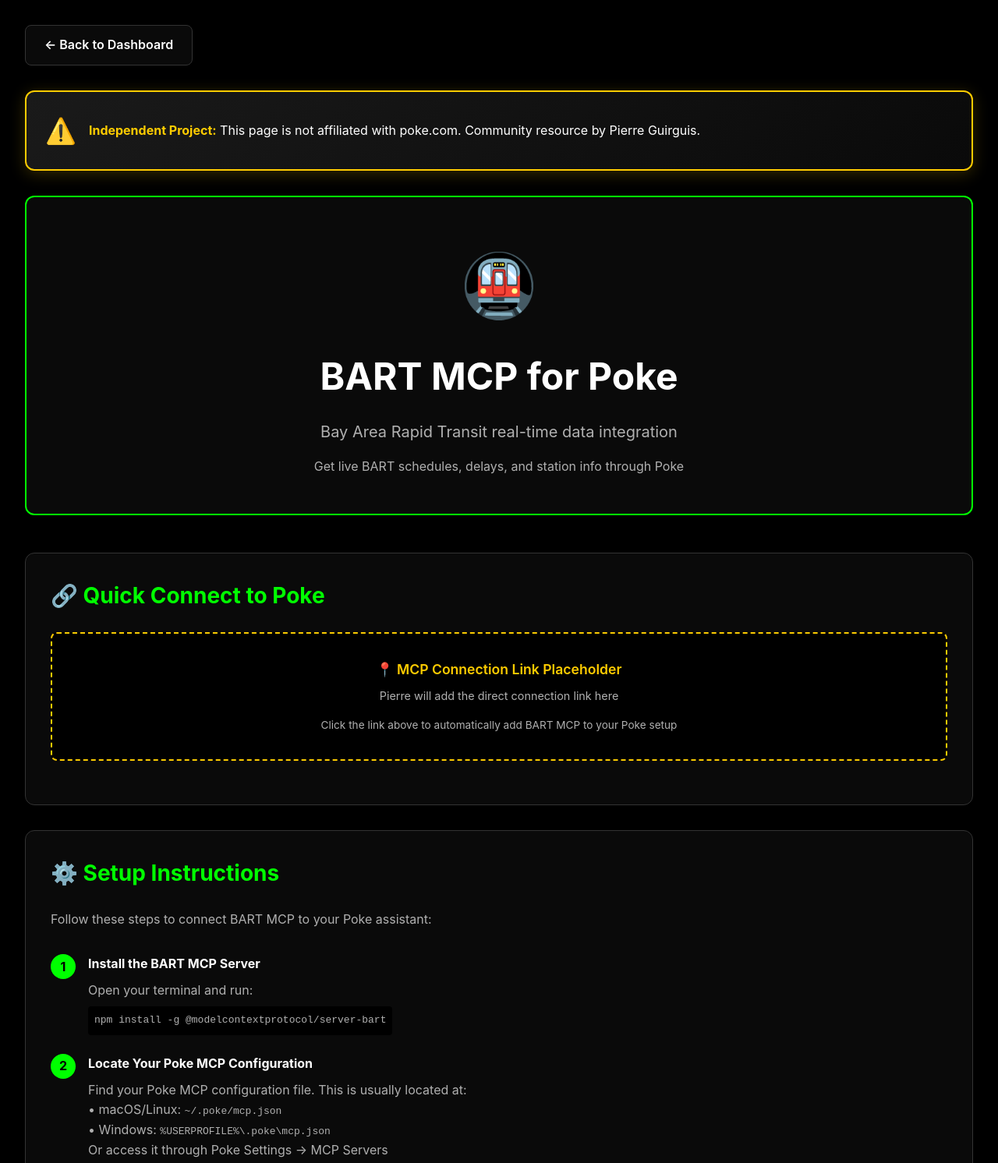
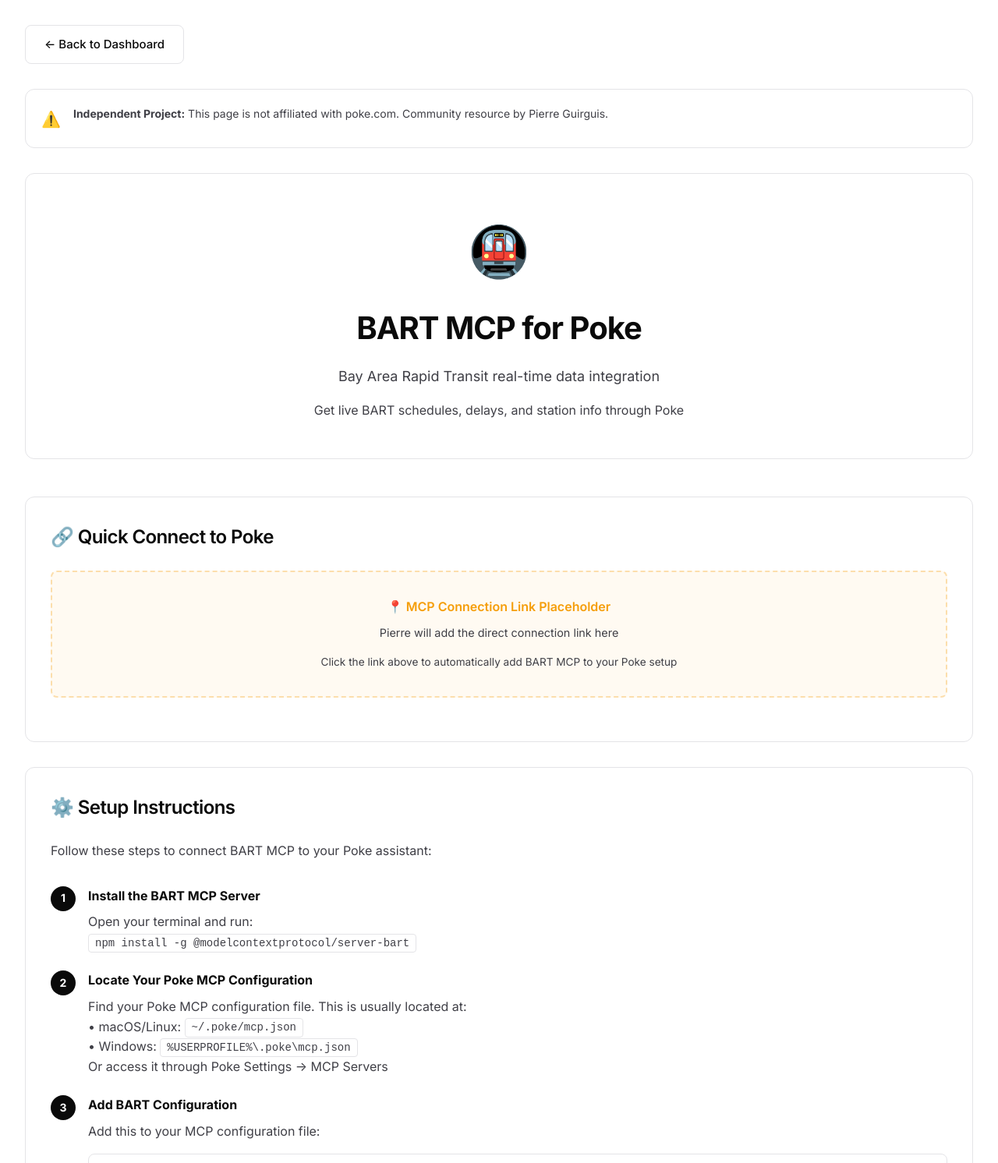
Before and after one commit to guirguispierre/mcp-dashboard, a website: page bart.html in a window 1280 px wide. Shown: the top 1492 px of the page at 78% size. Drawn offline with Linux system fonts and the light colour scheme.

Commit message:
Complete theme update: Convert all integration pages to minimal black/white design
Updated all 10 integration guide pages to match index.html minimal aesthetic:
- Replaced neon green (#00ff00) with grayscale + subtle blue (#0ea5e9)
- Removed all glowing effects and text shadows
- Updated to use integration-styles-minimal.css
- Added Inter font family for consistency
- Changed Credit sections from green accent borders to minimal gray
- Simplified all colors, borders, and spacing
- Maintained all content and functionality

Files updated:
✅ bart.html
✅ ffmpeg.html
✅ earnings-feed.html
✅ last-fm.html
✅ todoist.html
✅ github.html
✅ deepwiki.html
✅ netlify.html
✅ supabase.html
✅ vercel.html

All pages now have consistent minimal black/white theme matching index.html

```diff
--- a/bart.html
+++ b/bart.html
@@ -5,123 +5,10 @@
     <meta name="viewport" content="width=device-width, initial-scale=1.0">
     <meta name="description" content="BART MCP Integration for Poke - Bay Area Rapid Transit real-time data">
     <title>BART MCP for Poke - MCP Dashboard</title>
-    <link rel="stylesheet" href="style.css">
-    <style>
-        .back-nav {
-            margin-bottom: 2rem;
-        }
-        .back-btn {
-            display: inline-flex;
-            align-items: center;
-            gap: 0.5rem;
-            padding: 0.75rem 1.5rem;
-            background: var(--surface);
-            border: 1px solid var(--border-color);
-            border-radius: 8px;
-            color: var(--text-primary);
-            text-decoration: none;
-            transition: all 0.3s ease;
-            font-weight: 600;
-        }
-        .back-btn:hover {
-            background: var(--success-color);
-            color: var(--background);
-            border-color: var(--success-color);
-            transform: translateX(-5px);
-        }
-        .hero-section {
-            text-align: center;
-            padding: 3rem 0;
-            margin-bottom: 3rem;
-            background: var(--surface);
-            border-radius: 12px;
-            border: 2px solid var(--success-color);
-        }
-        .hero-icon {
-            font-size: 5rem;
-            margin-bottom: 1rem;
-        }
-        .hero-title {
-            font-size: 3rem;
-            margin-bottom: 1rem;
-            color: var(--text-primary);
-        }
-        .hero-subtitle {
-            font-size: 1.25rem;
-            color: var(--text-secondary);
-        }
-        .content-section {
-            background: var(--surface);
-            border: 1px solid var(--border-color);
-            border-radius: 12px;
-            padding: 2rem;
-            margin-bottom: 2rem;
-        }
-        .section-title {
-            font-size: 1.75rem;
-            color: var(--success-color);
-            margin-bottom: 1.5rem;
-            display: flex;
-            align-items: center;
-            gap: 0.75rem;
-        }
-        .connection-placeholder {
-            background: var(--background);
-            border: 2px dashed var(--warning-color);
-            border-radius: 8px;
-            padding: 2rem;
-            margin: 1.5rem 0;
-            text-align: center;
-        }
-        .placeholder-text {
-            color: var(--warning-color);
-            font-weight: 600;
-            font-size: 1.1rem;
-            margin-bottom: 0.5rem;
-        }
-        .conversation-example {
-            background: var(--background);
-            border-left: 4px solid var(--success-color);
-            padding: 1.5rem;
-            margin: 1rem 0;
-            border-radius: 4px;
-        }
-        .user-message {
-            color: var(--text-primary);
-            font-weight: 600;
-            margin-bottom: 0.75rem;
-        }
-        .poke-response {
-            color: var(--text-secondary);
-            line-height: 1.6;
-            padding-left: 1rem;
-        }
-        .step-list {
-            list-style: none;
-            counter-reset: step-counter;
-        }
-        .step-list li {
-            counter-increment: step-counter;
-            margin-bottom: 1.5rem;
-            padding-left: 3rem;
-            position: relative;
-        }
-        .step-list li::before {
-            content: counter(step-counter);
-            position: absolute;
-            left: 0;
-            top: 0;
-            background: var(--success-color);
-            color: var(--background);
-            width: 2rem;
-            height: 2rem;
-            border-radius: 50%;
-            display: flex;
-            align-items: center;
-            justify-content: center;
-            font-weight: 700;
-        }
-    </style>
+    <link rel="preconnect" href="https://fonts.googleapis.com">
+    <link rel="preconnect" href="https://fonts.gstatic.com" crossorigin>
+    <link href="https://fonts.googleapis.com/css2?family=Inter:wght@300;400;500;600;700&display=swap" rel="stylesheet">
+    <link rel="stylesheet" href="integration-styles-minimal.css">
 </head>
 <body>
     <div class="container">
@@ -156,14 +43,14 @@
 
             <ol class="step-list">
                 <li>
-                    <strong style="color: var(--text-primary);">Install the BART MCP Server</strong>
+                    <strong>Install the BART MCP Server</strong>
                     <p style="color: var(--text-secondary); margin-top: 0.5rem;">
                         Open your terminal and run:<br>
-                        <code style="background: var(--background); padding: 0.5rem; display: inline-block; margin-top: 0.5rem; border-radius: 4px;">npm install -g @modelcontextprotocol/server-bart</code>
+                        <code>npm install -g @modelcontextprotocol/server-bart</code>
                     </p>
                 </li>
                 <li>
-                    <strong style="color: var(--text-primary);">Locate Your Poke MCP Configuration</strong>
+                    <strong>Locate Your Poke MCP Configuration</strong>
                     <p style="color: var(--text-secondary); margin-top: 0.5rem;">
                         Find your Poke MCP configuration file. This is usually located at:<br>
                         • macOS/Linux: <code>~/.poke/mcp.json</code><br>
@@ -172,9 +59,9 @@
                     </p>
                 </li>
                 <li>
-                    <strong style="color: var(--text-primary);">Add BART Configuration</strong>
+                    <strong>Add BART Configuration</strong>
                     <p style="color: var(--text-secondary); margin-top: 0.5rem;">Add this to your MCP configuration file:</p>
-                    <pre style="background: var(--background); padding: 1rem; border-radius: 8px; overflow-x: auto; margin-top: 0.5rem;"><code>{
+                    <pre><code>{
   "mcpServers": {
     "bart": {
       "command": "npx",
@@ -187,13 +74,13 @@
                     </p>
                 </li>
                 <li>
-                    <strong style="color: var(--text-primary);">Restart Poke</strong>
+                    <strong>Restart Poke</strong>
                     <p style="color: var(--text-secondary); margin-top: 0.5rem;">
                         Close and restart your Poke application to load the new MCP server.
                     </p>
                 </li>
                 <li>
-                    <strong style="color: var(--text-primary);">Test the Connection</strong>
+                    <strong>Test the Connection</strong>
                     <p style="color: var(--text-secondary); margin-top: 0.5rem;">
                         Try asking Poke: <em>"Are there any BART delays right now?"</em>
                     </p>
@@ -237,28 +124,17 @@
                     All stations provide connections to Muni and other transit systems."
                 </div>
             </div>
-
-            <div class="conversation-example">
-                <div class="user-message">👤 You: "How long does it take to get from SF to Oakland Airport?"</div>
-                <div class="poke-response">
-                    🤖 Poke: "From downtown San Francisco (Embarcadero) to Oakland International Airport (OAK):<br><br>
-                    ⏱️ Estimated travel time: 35-40 minutes<br>
-                    🚇 Transfer required at Coliseum station to OAK connector<br>
-                    💰 Fare: $11.20 (including airport connector)<br><br>
-                    Trains run every 15-20 minutes during peak hours."
-                </div>
-            </div>
         </div>
 
         <div class="content-section">
             <h2 class="section-title">🙏 Credits & Acknowledgments</h2>
-            <div style="background: var(--background); padding: 1.5rem; border-radius: 8px; border-left: 4px solid var(--success-color);">
+            <div style="background: var(--bg-primary); padding: 1.5rem; border-radius: 8px; border: 1px solid var(--gray-border);">
                 <p style="color: var(--text-secondary); line-height: 1.8; margin-bottom: 1rem;">
-                    <strong style="color: var(--text-primary);">MCP Server Source:</strong>
+                    <strong>MCP Server Source:</strong>
                     This integration uses the bartMCP server developed by Pierre Guirguis.
                 </p>
                 <p style="color: var(--text-secondary); line-height: 1.8; margin-bottom: 0;">
-                    <strong style="color: var(--text-primary);">Repository:</strong>
+                    <strong>Repository:</strong>
                     <a href="https://github.com/guirguispierre/bartMCP" target="_blank" rel="noopener noreferrer" class="external-link">
                         github.com/guirguispierre/bartMCP
                     </a>
@@ -270,19 +146,19 @@
             <h2 class="section-title">📚 What You Can Do</h2>
             <div class="guide-grid">
                 <div class="guide-card">
-                    <h3 style="color: var(--success-color);">Real-Time Schedules</h3>
+                    <h3>Real-Time Schedules</h3>
                     <p>Get up-to-the-minute train arrival times for any BART station and direction.</p>
                 </div>
                 <div class="guide-card">
-                    <h3 style="color: var(--success-color);">Service Advisories</h3>
+                    <h3>Service Advisories</h3>
                     <p>Check for delays, elevator outages, and other service disruptions.</p>
                 </div>
                 <div class="guide-card">
-                    <h3 style="color: var(--success-color);">Station Information</h3>
+                    <h3>Station Information</h3>
                     <p>Find station locations, accessibility features, and parking availability.</p>
                 </div>
                 <div class="guide-card">
-                    <h3 style="color: var(--success-color);">Route Planning</h3>
+                    <h3>Route Planning</h3>
                     <p>Plan your trip with estimated travel times and transfer information.</p>
                 </div>
             </div>
@@ -309,7 +185,7 @@
             </ul>
         </div>
 
-        <div class="content-section" style="background: var(--surface-light); border-color: var(--success-color);">
+        <div class="content-section">
             <h2 class="section-title">💡 Pro Tips</h2>
             <ul style="color: var(--text-secondary); line-height: 1.8;">
                 <li>✨ BART MCP works without any API keys - it's completely free!</li>
@@ -324,7 +200,7 @@
             <a href="index.html" class="back-btn" style="font-size: 1.1rem; padding: 1rem 2rem;">← Back to All Integrations</a>
         </div>
 
-        <footer style="margin-top: 4rem;">
+        <footer>
             <div class="footer-disclaimer">
                 <p><strong>⚠️ Important Disclaimer:</strong> This page is independently created by Pierre Guirguis. Not affiliated with, endorsed by, or connected to poke.com, BART, or any official entities. Community resource for educational purposes.</p>
             </div>
```
